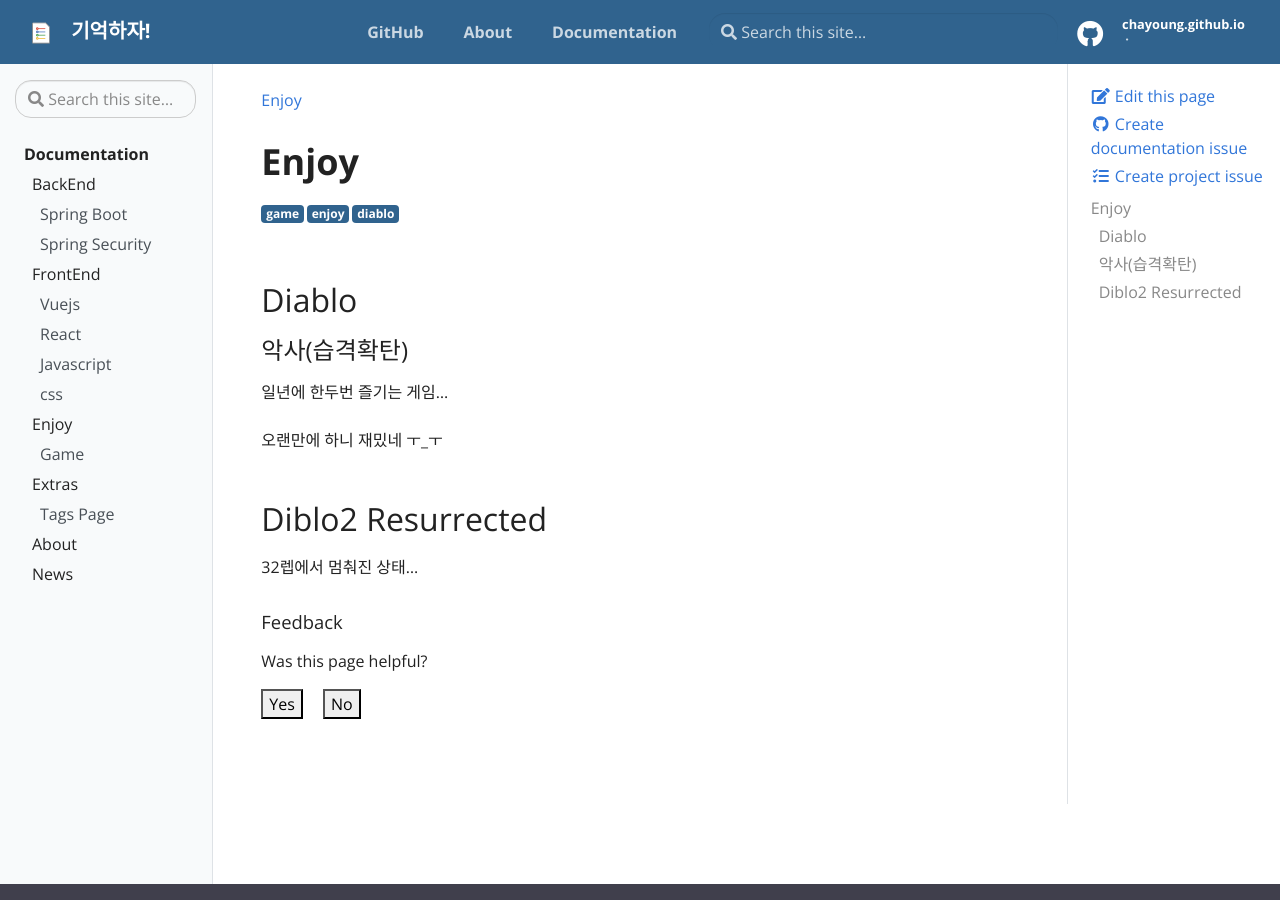
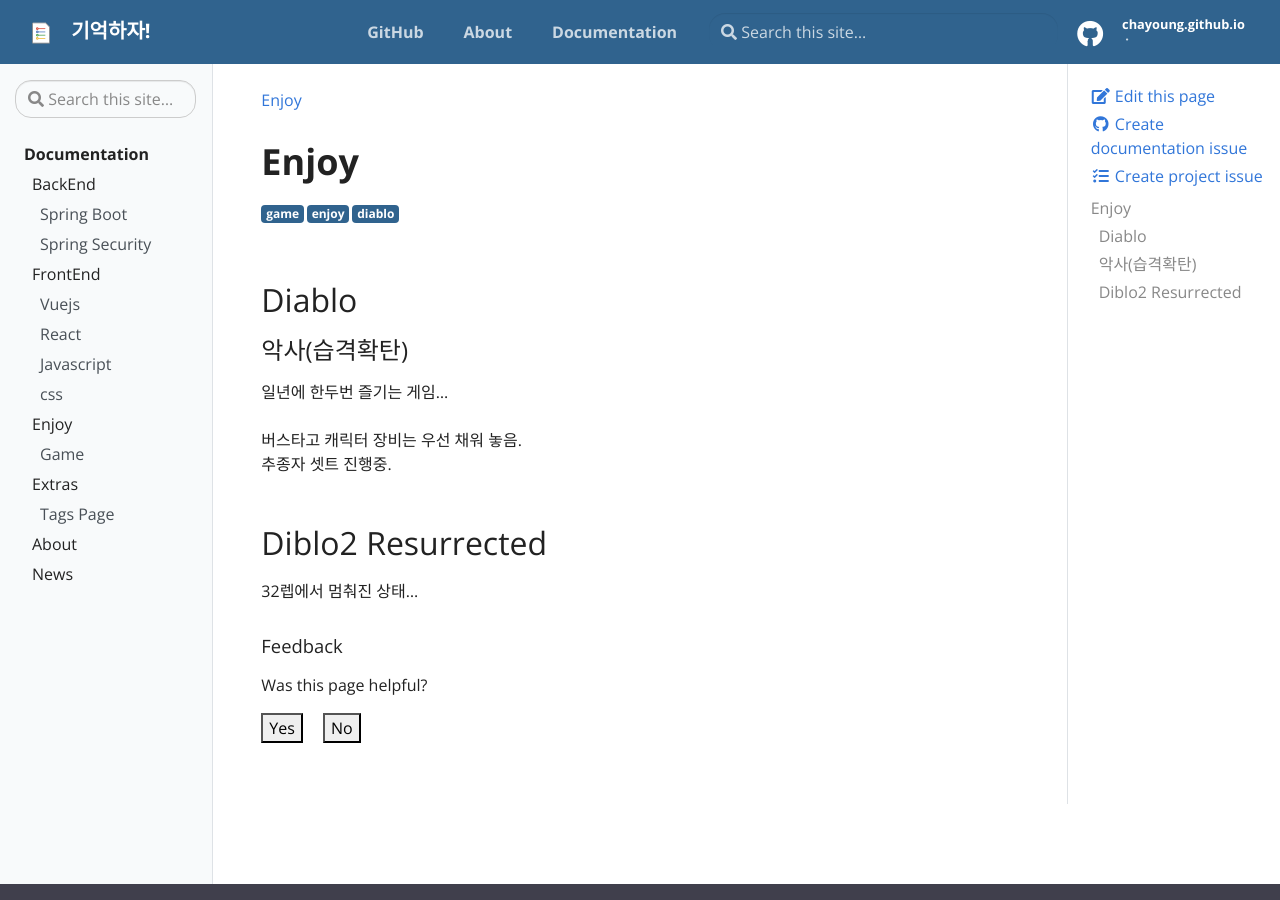
Before and after one commit to chayoung/old_chayoung.github.io, a Jekyll site: the page built from _docs/enjoy.md, in a window 1280 px wide and 900 px high. Built offline with Jekyll 4.4.1, drawn with Linux system fonts in a browser that asks for light colours.

Commit message:
Modified diablo ongoing

```diff
--- a/_docs/enjoy.md
+++ b/_docs/enjoy.md
@@ -14,8 +14,8 @@ description: 요즘 즐기고 있는 것들
 ### 악사(습격확탄)
 
 일년에 한두번 즐기는 게임... <br/><br/>
-오랜만에 하니 재밌네 ㅜ_ㅜ
-
+버스타고 캐릭터 장비는 우선 채워 놓음.<br/>
+추종자 셋트 진행중.
 ## Diblo2 Resurrected
 
 32렙에서 멈춰진 상태...
```
